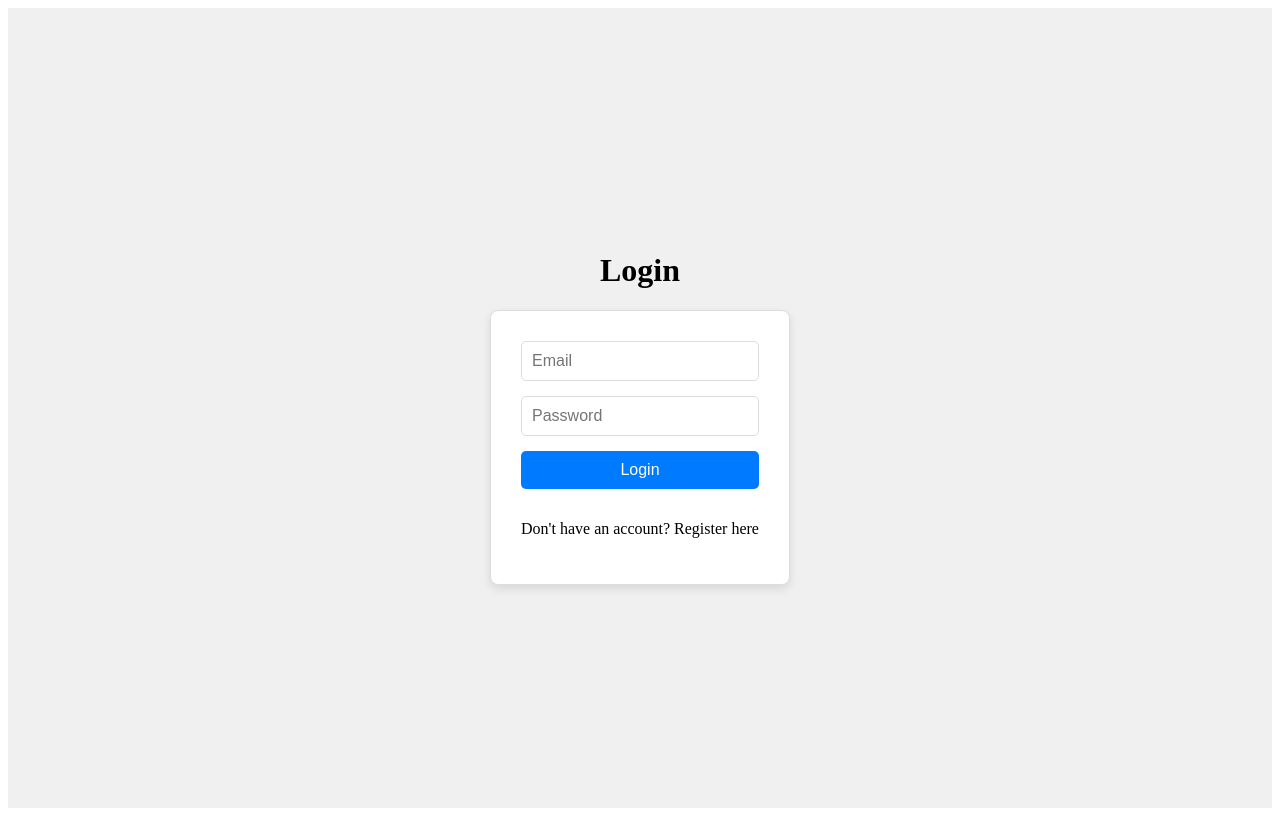
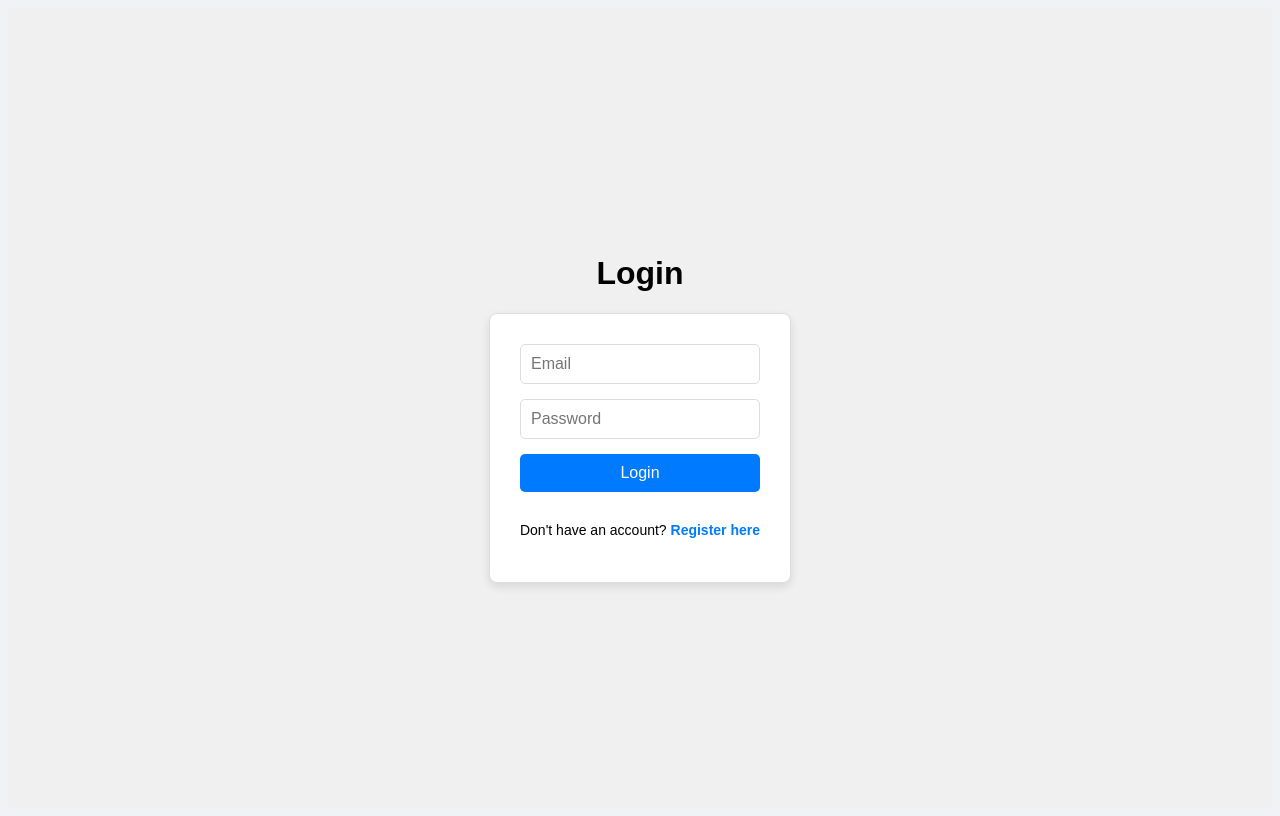
Before and after one commit to wilgnersouzadev/task-manager-frontend, a React (Vite) app: page /login in a window 1280 px wide. Built offline with nearby package versions, Linux system fonts and the light colour scheme.

Commit message:
feat: add font family default

```diff
--- a/src/pages/styles/Dashboard.css
+++ b/src/pages/styles/Dashboard.css
@@ -1,5 +1,11 @@
+body,
+html {
+  font-family: "Poppins", sans-serif;
+  background-color: #f0f2f5;
+}
+
 .dashboard-container {
-    font-family: 'Arial', sans-serif;
+  font-family: "Arial", sans-serif;
   height: 100vh;
   display: flex;
   flex-direction: column;
@@ -13,12 +19,12 @@
   display: flex;
   justify-content: space-between;
   align-items: center;
-    background-color: #007BFF;
+  background-color: #007bff;
   color: white;
 }
 
 .logout-button {
-    background-color: #FF4D4D;
+  background-color: #ff4d4d;
   border: none;
   padding: 10px 20px;
   border-radius: 5px;
@@ -28,7 +34,7 @@
 }
 
 .logout-button:hover {
-    background-color: #CC0000;
+  background-color: #cc0000;
 }
 
 .dashboard-main {
@@ -62,7 +68,7 @@
 
 .stat-card p {
   font-size: 2rem;
-    color: #007BFF;
+  color: #007bff;
 }
 
 .tasks-section {
--- a/src/pages/styles/Login.css
+++ b/src/pages/styles/Login.css
@@ -1,3 +1,9 @@
+body,
+html {
+  font-family: "Poppins", sans-serif;
+  background-color: #f0f2f5;
+}
+
 .login-container {
   display: flex;
   flex-direction: column;
@@ -29,7 +35,7 @@
   padding: 10px;
   border: none;
   border-radius: 5px;
-    background-color: #007BFF;
+  background-color: #007bff;
   color: white;
   font-size: 1rem;
   cursor: pointer;
@@ -39,3 +45,18 @@
 .login-form button:hover {
   background-color: #0056b3;
 }
+
+.register-text {
+  margin-top: 15px;
+  font-size: 14px;
+}
+
+.register-link {
+  color: #007bff;
+  cursor: pointer;
+  font-weight: bold;
+}
+
+.register-link:hover {
+  text-decoration: underline;
+}
--- a/src/pages/styles/Register.css
+++ b/src/pages/styles/Register.css
@@ -1,3 +1,9 @@
+body,
+html {
+  font-family: "Poppins", sans-serif;
+  background-color: #f0f2f5;
+}
+
 .register-container {
   display: flex;
   flex-direction: column;
```
Also changed, not shown: src/pages/styles/Task.css (indentation only). Lines whose indentation alone changed are shown as unchanged.
